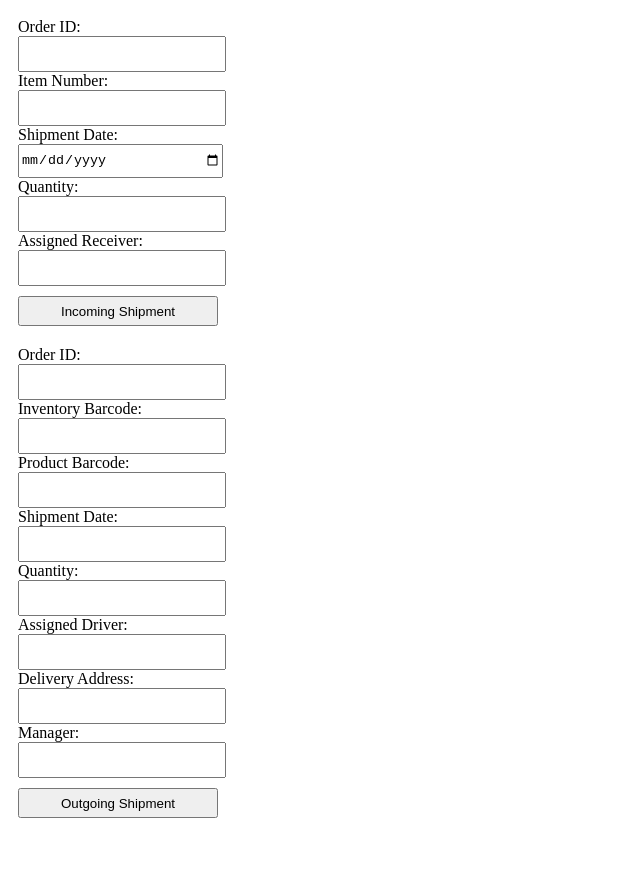
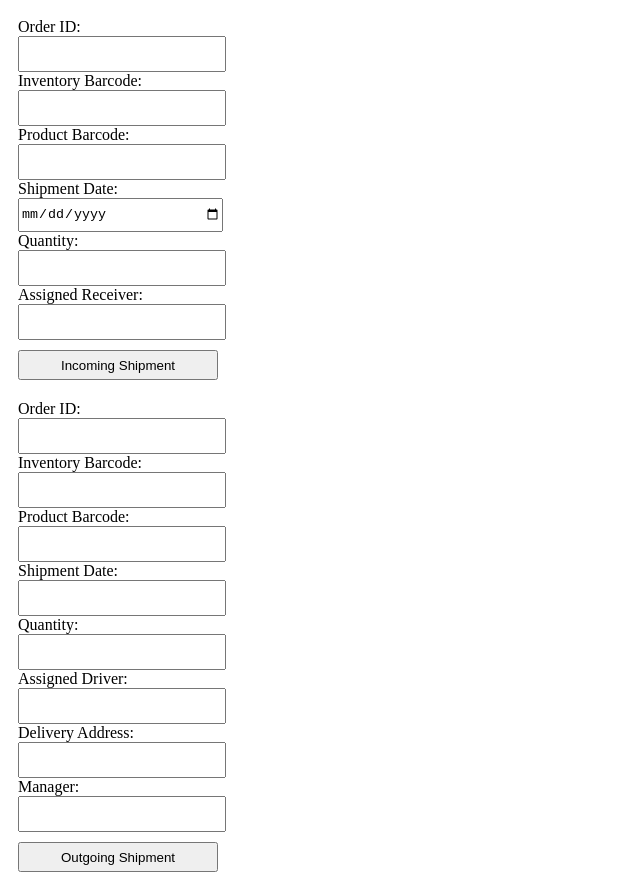
Before and after one commit to h-xi/Simple-Inventory-Management, a React (Create React App) app in the folder front_end/: page / in a window 1280 px wide. Shown: the whole page, without its empty margins (0-640 px from the left). Before the commit the page ends 836 px from the top, so only its background shows below. Built offline with nearby package versions, Linux system fonts and the light colour scheme.

Commit message:
fix syntax error

```diff
--- a/front_end/src/App.js
+++ b/front_end/src/App.js
@@ -45,6 +45,7 @@ function App() {
     Quantity: Quantity,
     AssignedReceiver: AssignedReceiver,
     Inventory_Barcode: Inventory_Barcode,
+    Product_Barcode: Product_Barcode,
     Manager: Manager,
   }, orderType: "IncomingShipmentOrder"};
 
@@ -71,10 +72,16 @@ function App() {
             setOrder_ID(event.target.value);
           }}
         />
-        <label>Item Number:</label>
+        <label>Inventory Barcode:</label>
         <input type="number"
           onChange={(event) => {
             setInventory_Barcode(event.target.value);
+          }}
+        />
+        <label>Product Barcode:</label>
+        <input type="number"
+          onChange={(event) => {
+            setProduct_Barcode(event.target.value);
           }}
         />
         <label>Shipment Date:</label>
```
Also changed, not shown: 1 other file (tests, documents, lock files or other folders).
